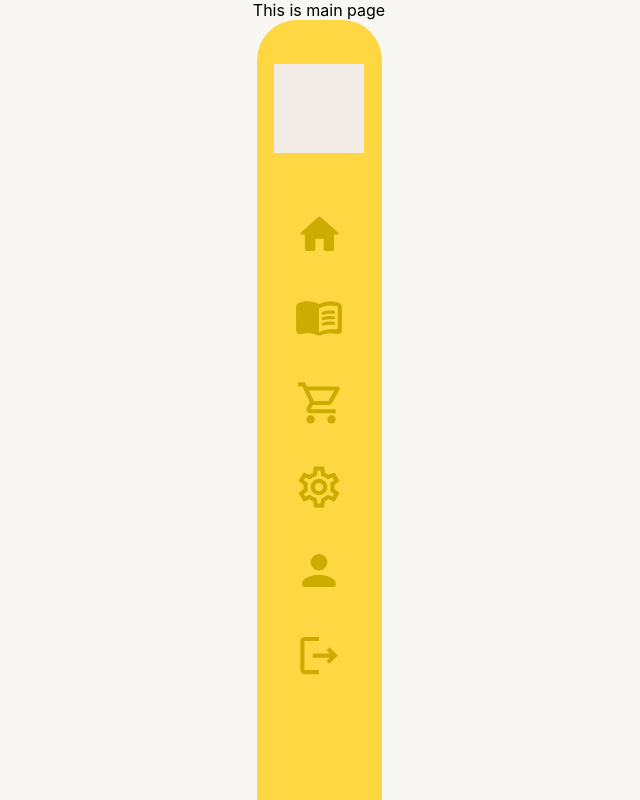
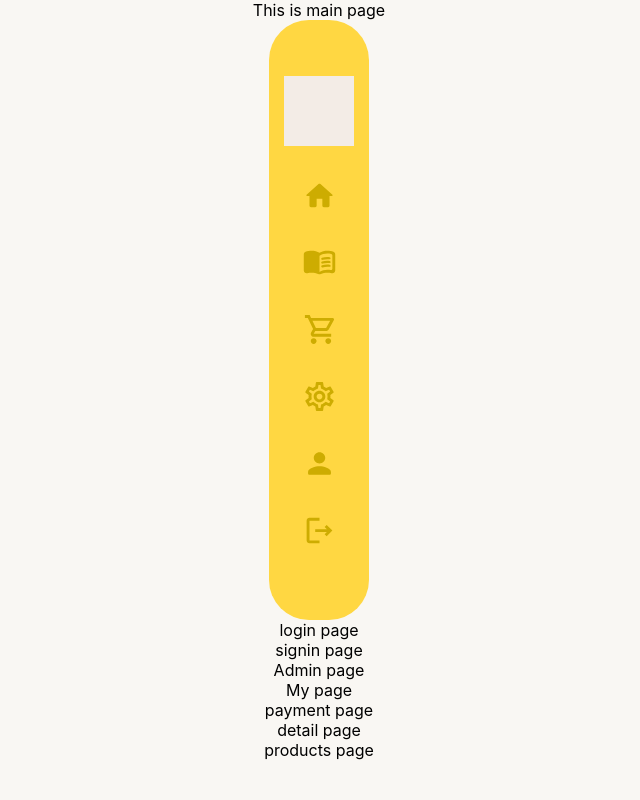
Before and after one commit to longdoheun/likelion-used-bookstore, a React (Create React App) app: page / in a window 1280 px wide. Shown: the top 800 px of the page, without its empty margins (321-961 px from the left). Built offline with nearby package versions, Linux system fonts and the light colour scheme.

Commit message:
emotion global css and theme settings

```diff
--- a/public/index.html
+++ b/public/index.html
@@ -24,7 +24,7 @@
       work correctly both with client-side routing and a non-root public URL.
       Learn how to configure a non-root public URL by running `npm run build`.
     -->
-    <title>React App</title>
+    <title>유생책방</title>
   </head>
   <body>
     <noscript>You need to enable JavaScript to run this app.</noscript>
--- a/src/App.css
+++ /dev/null
@@ -1,6 +0,0 @@
-* {
-  margin: 0;
-  padding: 0;
-  list-style: none;
-  box-sizing: border-box;
-}
--- a/src/App.js
+++ b/src/App.js
@@ -1,6 +1,6 @@
 /** @jsxImportSource @emotion/react */
 import { css } from "@emotion/react";
-import { BrowserRouter, Route, Routes } from "react-router-dom";
+import { Route, Routes } from "react-router-dom";
 import Admin from "./pages/Admin";
 import Login from "./pages/Login";
 import Main from "./pages/Main";
@@ -10,12 +10,10 @@ import Payment from "./pages/Payment";
 import Products from "./pages/Products";
 import ProductsDetail from "./pages/ProductsDetail";
 import SignIn from "./pages/SignIn";
-import "./App.css";
 
 function App() {
   return (
     <div className="App" css={style}>
-      <BrowserRouter>
       <Routes>
         <Route path="/" element={<Main />}></Route>
         <Route path="/admin" element={<Admin />}></Route>
@@ -33,7 +31,6 @@ function App() {
         <Route path="/login" element={<Login />}></Route>
         <Route path="*" element={<NotFound />}></Route>
       </Routes>
-      </BrowserRouter>
     </div>
   );
 }
@@ -44,7 +41,6 @@ const style = css`
   justify-content: center;
   align-items: center;
   width: 100%;
-  background-color: #f9f7f3;
 `;
 
 export default App;
--- a/src/components/MenuBar/MenuBar.jsx
+++ b/src/components/MenuBar/MenuBar.jsx
@@ -1,33 +1,25 @@
 /** @jsxImportSource @emotion/react */
 import { css } from "@emotion/react";
 import MenuIconArrange from "./MenuIconArrange";
-import React from 'react';
+import React from "react";
 
 export default function MenuBar() {
   return (
     <>
       <div css={menuBarStyle}>
-        <div css={LogoStyle}></div>
-        <MenuIconArrange/>
+        <MenuIconArrange />
       </div>
     </>
-  )
+  );
 }
 
 const menuBarStyle = css`
   box-sizing: border-box;
-  width : 125px;
-  height : 849px;
+  width: 100px;
+  height: 600px;
   border-radius: 40px;
-  background-color: #FFD742;
+  background-color: #ffd742;
   display: flex;
   flex-direction: column;
   align-items: center;
-`
-
-const LogoStyle = css`
-  width: 90px;
-  height: 89.15px;
-  background: #F3ECE6;
-  margin-top: 44px;
-`
+`;
--- a/src/components/MenuBar/MenuIconArrange.jsx
+++ b/src/components/MenuBar/MenuIconArrange.jsx
@@ -1,26 +1,57 @@
 /** @jsxImportSource @emotion/react */
 import { css } from "@emotion/react";
 import { useNavigate } from "react-router-dom";
-import {ReactComponent as BookIcon} from "../../assets/svg/book.svg";
-import {ReactComponent as HomeIcon} from "../../assets/svg/home.svg";
-import {ReactComponent as CartIcon} from "../../assets/svg/cart.svg";
-import {ReactComponent as SettingsIcon} from "../../assets/svg/settings.svg";
-import {ReactComponent as MyPageIcon} from "../../assets/svg/mypage.svg";
-import {ReactComponent as LogoutIcon} from "../../assets/svg/logout.svg";
-import React from 'react'
+import { ReactComponent as BookIcon } from "../../assets/svg/book.svg";
+import { ReactComponent as HomeIcon } from "../../assets/svg/home.svg";
+import { ReactComponent as CartIcon } from "../../assets/svg/cart.svg";
+import { ReactComponent as SettingsIcon } from "../../assets/svg/settings.svg";
+import { ReactComponent as MyPageIcon } from "../../assets/svg/mypage.svg";
+import { ReactComponent as LogoutIcon } from "../../assets/svg/logout.svg";
+import React from "react";
 
 export default function MenuIconArrange() {
   const navigate = useNavigate();
   return (
     <div css={IconArrangeStyle}>
-      <HomeIcon onClick={()=>{navigate("/")}}/>
-      <BookIcon onClick={()=>{navigate("/products")}}/>
-      <CartIcon onClick={()=>{navigate()}}/>
-      <SettingsIcon onClick={()=>{navigate()}}/>
-      <MyPageIcon onClick={()=>{navigate("/mypage")}}/>
-      <LogoutIcon onClick={()=>{navigate()}}/>
+      <div css={LogoStyle}></div>
+      <HomeIcon
+        css={IconStyle}
+        onClick={() => {
+          navigate("/");
+        }}
+      />
+      <BookIcon
+        css={IconStyle}
+        onClick={() => {
+          navigate("/products");
+        }}
+      />
+      <CartIcon
+        css={IconStyle}
+        onClick={() => {
+          navigate();
+        }}
+      />
+      <SettingsIcon
+        css={IconStyle}
+        onClick={() => {
+          navigate();
+        }}
+      />
+      <MyPageIcon
+        css={IconStyle}
+        onClick={() => {
+          navigate("/mypage");
+        }}
+      />
+      <LogoutIcon
+        css={IconStyle}
+        onClick={() => {
+          navigate();
+        }}
+      />
     </div>
-  )
+  );
 }
 
 const IconArrangeStyle = css`
@@ -30,4 +61,16 @@ const IconArrangeStyle = css`
   justify-content: space-between;
   align-items: center;
   margin-top: 56px;
-`
+`;
+
+const IconStyle = css`
+  width: 35px;
+  height: 35px;
+`;
+
+const LogoStyle = css`
+  width: 70px;
+  height: 70px;
+  background: #f3ece6;
+  /* margin-top: 44px; */
+`;
--- a/src/index.js
+++ b/src/index.js
@@ -1,11 +1,20 @@
-import React from 'react';
-import ReactDOM from 'react-dom/client';
-import './index.css';
-import App from './App';
+import React from "react";
+import ReactDOM from "react-dom/client";
+import { ThemeProvider } from "@emotion/react";
+import { BrowserRouter } from "react-router-dom";
+import "./index.css";
+import theme from "./styles/theme";
+import GlobalStyle from "./styles/GlobalStyle";
+import App from "./App";
 
-const root = ReactDOM.createRoot(document.getElementById('root'));
+const root = ReactDOM.createRoot(document.getElementById("root"));
 root.render(
   <React.StrictMode>
-    <App />
+    <ThemeProvider theme={theme}>
+      <BrowserRouter>
+        <GlobalStyle />
+        <App />
+      </BrowserRouter>
+    </ThemeProvider>
   </React.StrictMode>
 );
--- a/src/pages/NotFound.jsx
+++ b/src/pages/NotFound.jsx
@@ -1,14 +1,14 @@
 /** @jsxImportSource @emotion/react */
 import { css } from "@emotion/react";
 import React from "react";
-import notFoundImg from "../assets/images/notFound.png";
+import { ReactComponent as NotFoundImg } from "../assets/svg/notFound.svg";
 import { useNavigate } from "react-router-dom";
 
 export default function NotFound() {
   // const navigate = useNavigate();
   return (
     <div css={notFoundStyle}>
-      <img src={notFoundImg} alt="notfound" />
+      <NotFoundImg />
       <h1 css={h1Style}>요청하신 페이지를 찾을 수 없습니다.</h1>
       <h3 css={h3Style}>
         페이지가 존재하지 않거나, 사용할 수 없는 페이지입니다.
--- a/src/pages/Products.jsx
+++ b/src/pages/Products.jsx
@@ -4,15 +4,6 @@ import React from "react";
 import UsedBookCard from "../components/UsedBookCard";
 
 export default function Products() {
-  const DummyData = {
-    product_id: "askdjlf183jskcf",
-    title: "소통의 기초 스피치와 토론",
-    authors: "성균관대학교 출판부",
-    conditions: "파손 없음",
-    rank: "A",
-    price: 5000,
-  };
-
   return (
     <>
       <div css={style}>This is Products page</div>
@@ -24,3 +15,12 @@ export default function Products() {
 const style = css`
   color: red;
 `;
+
+const DummyData = {
+  product_id: "askdjlf183jskcf",
+  title: "소통의 기초 스피치와 토론",
+  authors: "성균관대학교 출판부",
+  conditions: "파손 없음",
+  rank: "A",
+  price: 5000,
+};
--- /dev/null
+++ b/src/styles/GlobalStyle.jsx
@@ -0,0 +1,20 @@
+/** @jsxImportSource @emotion/react */
+import { Global, css } from "@emotion/react";
+import React from "react";
+
+export default function GlobalStyle() {
+  return <Global styles={style} />;
+}
+
+const style = css`
+  * {
+    margin: 0;
+    padding: 0;
+    list-style: none;
+  }
+
+  body {
+    box-sizing: border-box;
+    background-color: #f9f7f3;
+  }
+`;
--- /dev/null
+++ b/src/styles/theme.jsx
@@ -0,0 +1,18 @@
+export const size = {
+  largest: "75em", // 1200px
+  large: "56.25em", // 900px
+  medium: "37.5em", // 600px
+  small: "31.25em", // 500px
+  smallest: "25em", // 400px
+};
+
+const theme = {
+  mainColor: "#f9f7f3",
+  mq: {
+    laptop: `@media only screen and (min-width: ${size.largest})`,
+    tablet: `@media only screen and (min-width: ${size.large})`,
+    mobile: `@media only screen and (min-width: ${size.small})`,
+  },
+};
+
+export default theme;
```
Also changed, not shown: public/manifest.json, src/assets/images/notFound.png (deleted), src/assets/svg/notFound.svg (added). Lines whose indentation alone changed are shown as unchanged.
